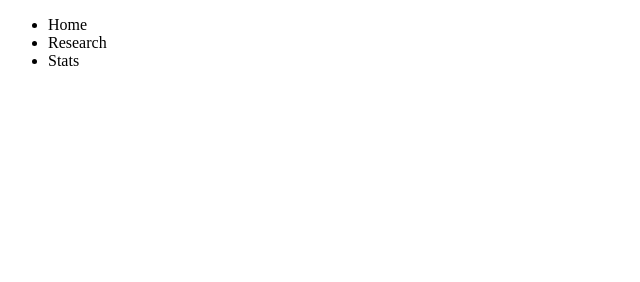
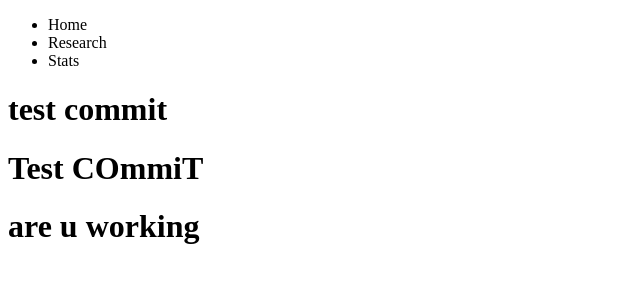
Before and after one commit to hwchw316/Assignment1, a plain HTML site: page index.html in a window 1280 px wide. Shown: the whole page, without its empty margins (0-640 px from the left). Drawn offline with nearby package versions, Linux system fonts and the light colour scheme.

Commit message:
Sample commit

```diff
--- a/index.html
+++ b/index.html
@@ -7,6 +7,10 @@
         <li>Research</li>
         <li>Stats</li>
     </ul>
+
+    <h1>test commit </h1>
+    <h1>Test COmmiT</h1>
+    <h1>are u working</h1>
 
 
 
```
